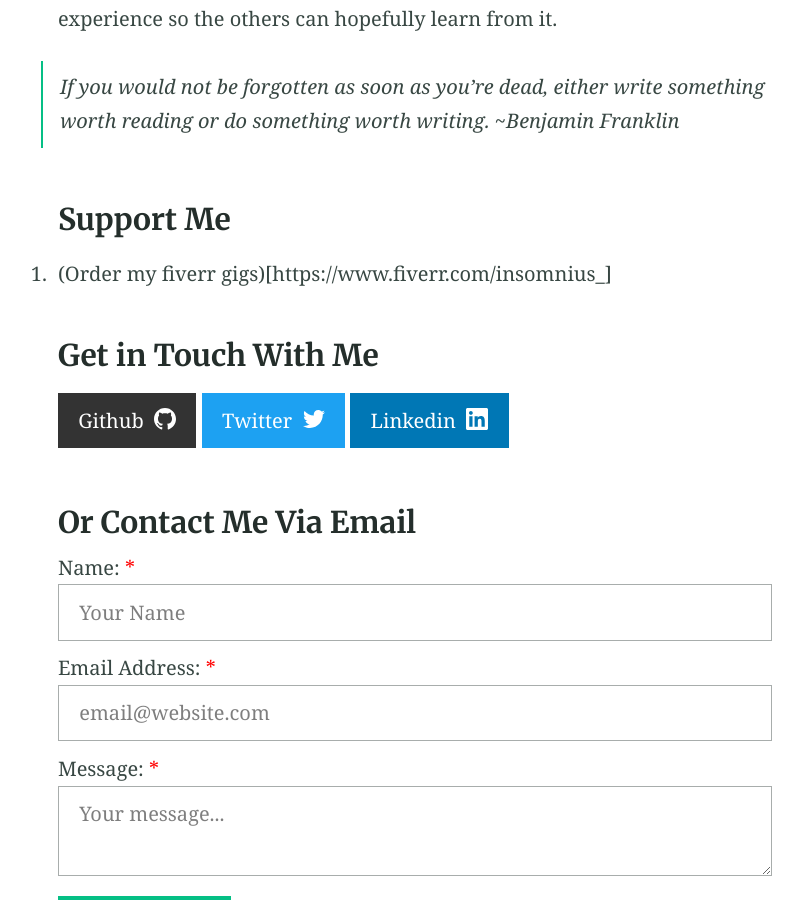
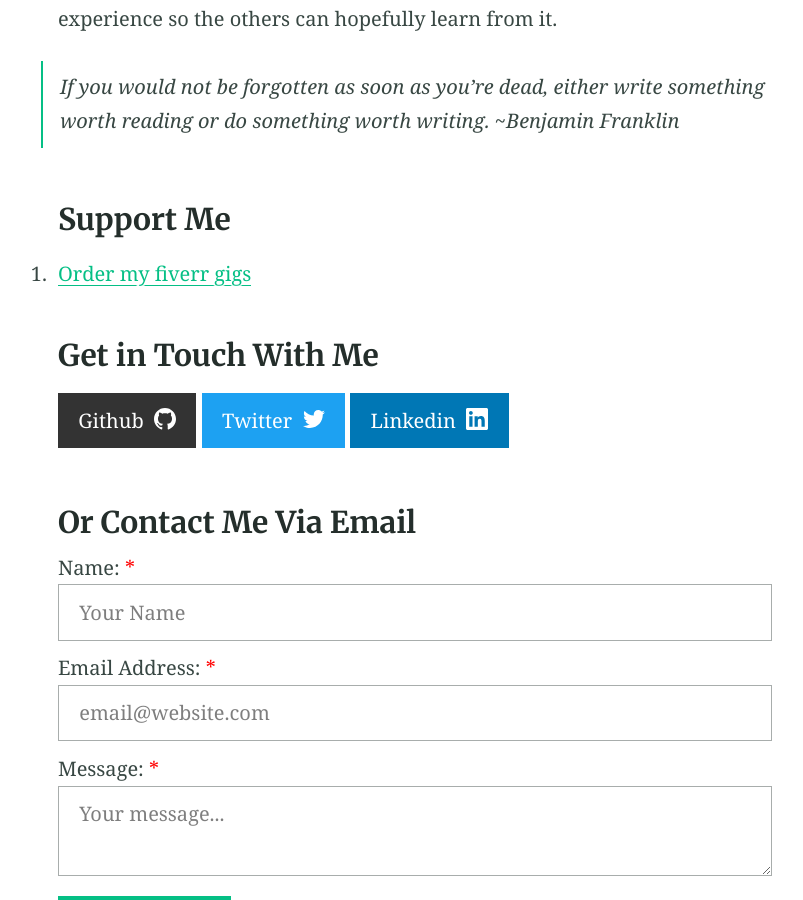
Before and after one commit to insomnius/personal, a Jekyll site: the page built from about.md, in a window 1280 px wide and 900 px high, scrolled down 653 px. Shown: the whole window, without its empty margins (225-1028 px from the left). Built offline with Jekyll 4.4.1, drawn with Linux system fonts in a browser that asks for light colours.

Commit message:
Fix formatting

```diff
--- a/about.md
+++ b/about.md
@@ -14,7 +14,7 @@ Basically i make this site to share my way of thinking, my knowledge and experie
 
 ### Support Me
 
-1. (Order my fiverr gigs)[https://www.fiverr.com/insomnius_]
+1. [Order my fiverr gigs](https://www.fiverr.com/insomnius)
 
 ### Get in Touch With Me
 {% include button.html text="Github" icon="github" link="https://github.com/insomnius" color="#333" %} {% include button.html text="Twitter" icon="twitter" link="https://twitter.com/insomnius_" color="#1da1f2" %} {% include button.html text="Linkedin" link="https://linkedin.com/in/insomnius" color="#0077b5" icon="linkedin" %}
```
